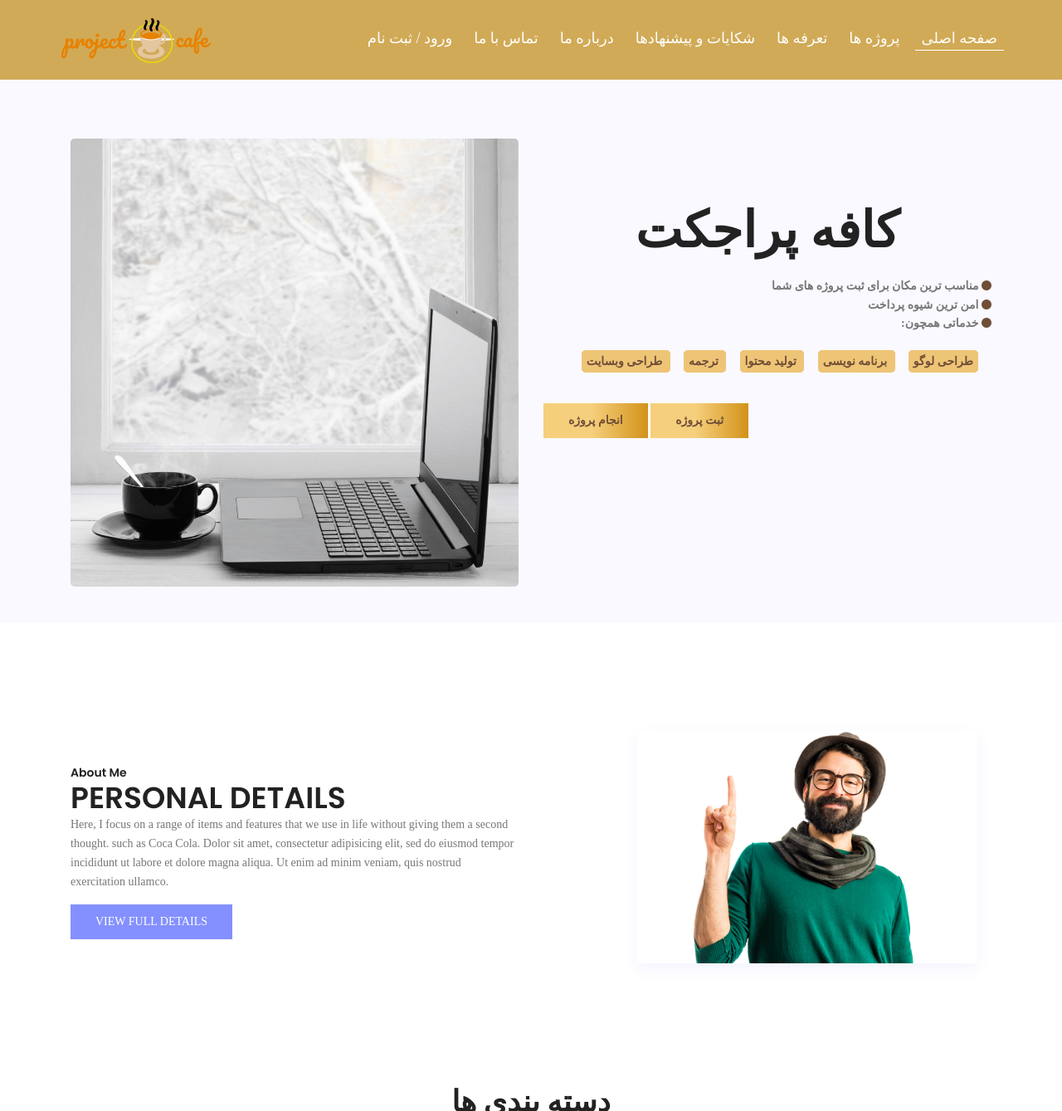
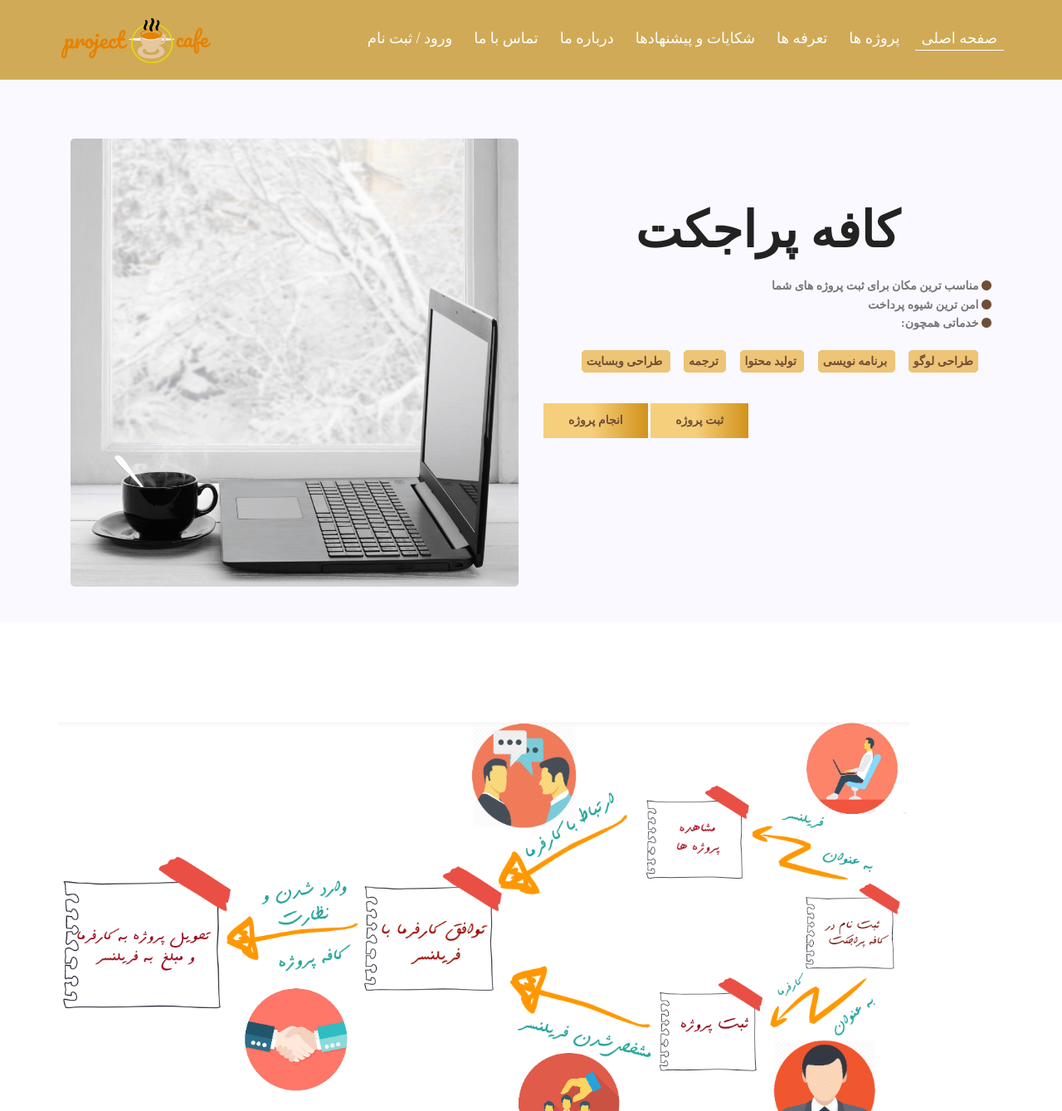
Before and after one commit to mjavadmt/solveproject, a Django app: page /djangoapp/ in a window 1280 px wide; the page is wider, and only the part inside the window is pictured. Shown: the top 1339 px of that part at 83% size. Run offline with Django 3.2, Linux system fonts and the light colour scheme; some libraries are stand-ins or nearby versions; grey boxes are pictures that could not be loaded.

Commit message:
makeravandekar

```diff
--- a/djangoProject/templates/djangoapp/home.html
+++ b/djangoProject/templates/djangoapp/home.html
@@ -185,21 +185,22 @@
 <section class="home-about-area pt-120">
     <div class="container">
         <div class="row align-items-center justify-content-between">
-            <div class="col-lg-6 col-md-6 home-about-left">
-
-                <h6>About Me</h6>
-                <h1 class="text-uppercase">Personal Details</h1>
-                <p>
-                    Here, I focus on a range of items and features that we use in life without giving them a
-                    second thought. such as Coca Cola. Dolor sit amet, consectetur adipisicing elit, sed do
-                    eiusmod tempor incididunt ut labore et dolore magna aliqua. Ut enim ad minim veniam,
-                    quis nostrud exercitation ullamco.
-                </p>
-                <a href="#" class="primary-btn text-uppercase">View Full Details</a>
-            </div>
-            <div class="col-lg-5 col-md-6 home-about-right">
-                <img class="img-fluid" src={% static 'djangoapp/img/about-img.png' %} alt="">
-            </div>
+{#            <div class="col-lg-6 col-md-6 home-about-left">#}
+{##}
+{#                <h6>About Me</h6>#}
+{#                <h1 class="text-uppercase">Personal Details</h1>#}
+{#                <p>#}
+{#                    Here, I focus on a range of items and features that we use in life without giving them a#}
+{#                    second thought. such as Coca Cola. Dolor sit amet, consectetur adipisicing elit, sed do#}
+{#                    eiusmod tempor incididunt ut labore et dolore magna aliqua. Ut enim ad minim veniam,#}
+{#                    quis nostrud exercitation ullamco.#}
+{#                </p>#}
+{#                <a href="#" class="primary-btn text-uppercase">View Full Details</a>#}
+{#            </div>#}
+{#            <div class="col-lg-5 col-md-6 home-about-right">#}
+{#                <img class="img-fluid" src={% static 'djangoapp/img/about-img.png' %} alt="">#}
+{#            </div>#}
+            <img src="{% static 'djangoapp\img\ravandekar.png' %}" width="90%" height="50%">
         </div>
     </div>
 </section>
```
Also changed, not shown: djangoProject/djangoapp/static/djangoapp/img/ravandekar.png (added).
